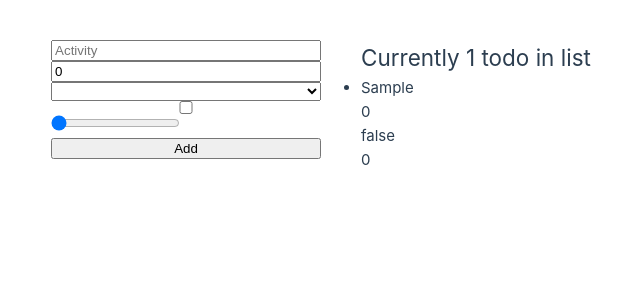
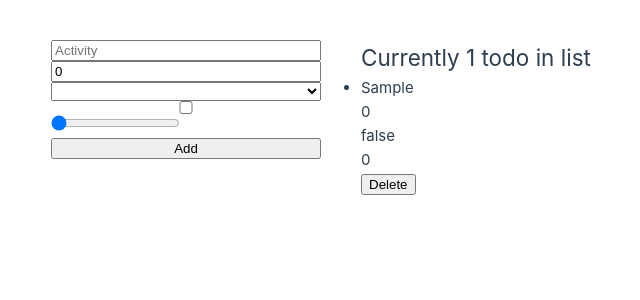
Before and after one commit to NKSL2001/todo-list-vue, a Vue app: page / in a window 1280 px wide. Both pictures are taken after typing "Sample" into the empty fields and a click on the button "Add". Shown: the top 300 px of the page, without its empty margins (319-959 px from the left). Built offline with nearby package versions, Linux system fonts and the light colour scheme; the HTML template or start-up script is replaced by a standard one.

Commit message:
delete todo feature

```diff
--- a/src/App.vue
+++ b/src/App.vue
@@ -16,7 +16,12 @@ function addNewTodo(todoItem: Todo) {
 
   <ul>
     <h2>Currently {{ store.todoList.length }} todo in list</h2>
-    <TodoItem v-for="(todoItem, index) in store.todoList" :key="index" :todo="todoItem" />
+    <TodoItem
+      v-for="(todoItem, index) in store.todoList"
+      :key="index"
+      :todo="todoItem"
+      @delete="store.deleteTodo(index)"
+    />
   </ul>
 </template>
 
--- a/src/components/TodoItem.vue
+++ b/src/components/TodoItem.vue
@@ -5,6 +5,7 @@
     <span>{{ props.todo.type }}</span>
     <span>{{ props.todo.bookingRequired }}</span>
     <span>{{ props.todo.accessibility }}</span>
+    <button @click="$emit('delete')">Delete</button>
   </li>
 </template>
 
--- a/src/stores/todo.ts
+++ b/src/stores/todo.ts
@@ -9,5 +9,9 @@ export const useTodoStore = defineStore('todo', () => {
         todoList.value.push(todo)
     }
 
-    return { todoList, addTodo }
+    function deleteTodo(index: number) {
+        todoList.value.splice(index, 1)
+    }
+
+    return { todoList, addTodo, deleteTodo }
 })
```
